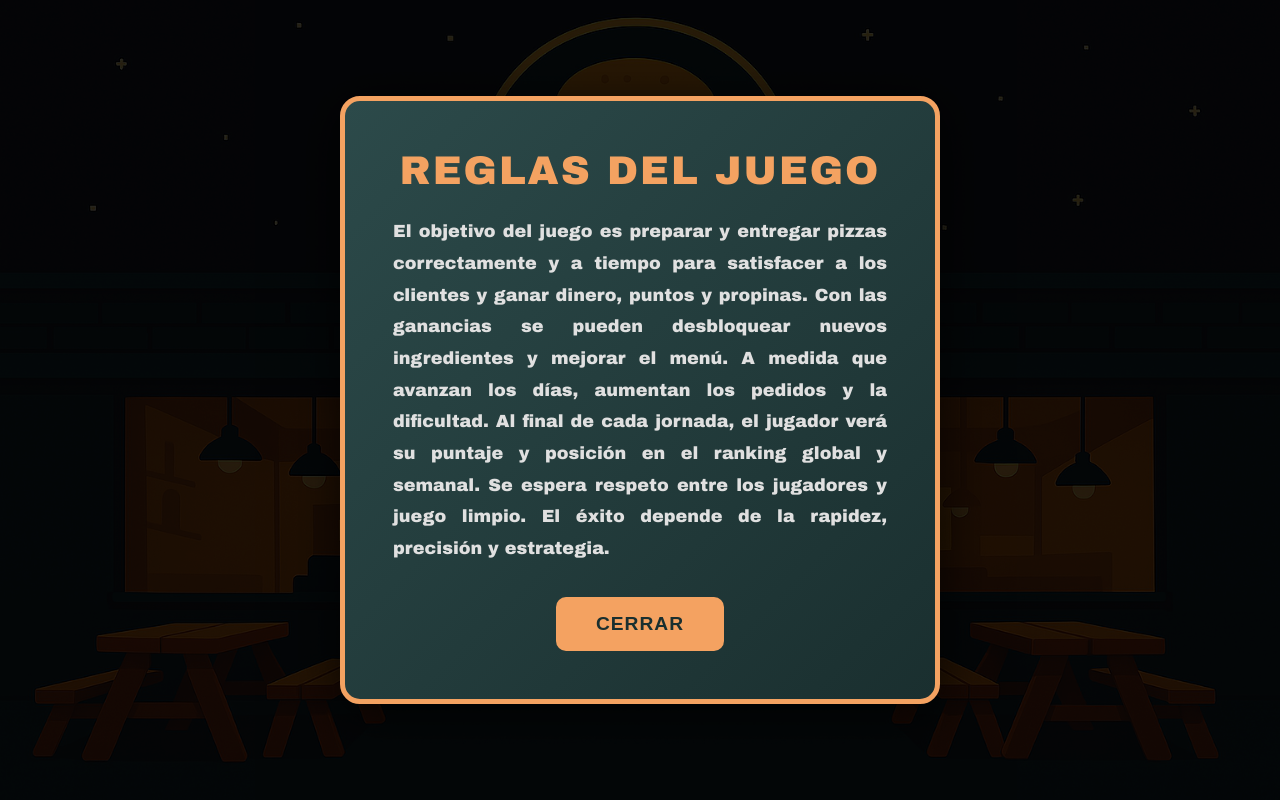
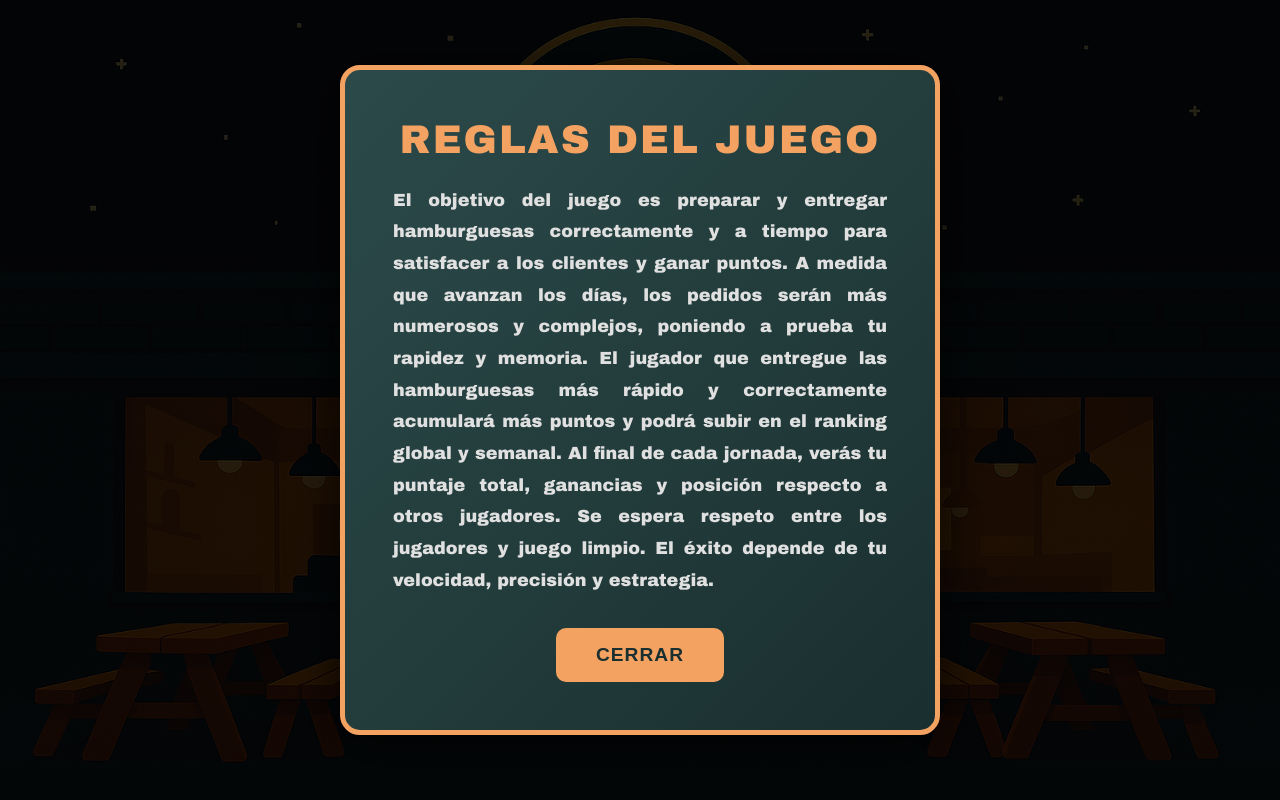
Before and after one commit to PioIX/2025-TPIN-2-G16, a Next.js app in the folder front/: page /inicio in a window 1280 px wide. Both pictures are taken after a click on the button "REGLAS DEL JUEGO". Built offline with nearby package versions, Linux system fonts and the light colour scheme.

Commit message:
commit reglas

```diff
--- a/front/src/app/inicio/page.js
+++ b/front/src/app/inicio/page.js
@@ -45,13 +45,12 @@ export default function MenuPrincipal() {
           <div className={styles.modalContent} onClick={(e) => e.stopPropagation()}>
             <h2 className={styles.modalTitle}>Reglas del Juego</h2>
             <p className={styles.modalText}>
-              El objetivo del juego es preparar y entregar pizzas correctamente y a tiempo
-              para satisfacer a los clientes y ganar dinero, puntos y propinas. Con las
-              ganancias se pueden desbloquear nuevos ingredientes y mejorar el menú. A medida
-              que avanzan los días, aumentan los pedidos y la dificultad. Al final de cada
-              jornada, el jugador verá su puntaje y posición en el ranking global y semanal.
-              Se espera respeto entre los jugadores y juego limpio. El éxito depende de la
-              rapidez, precisión y estrategia.
+              El objetivo del juego es preparar y entregar hamburguesas correctamente y a tiempo para satisfacer a los clientes y ganar puntos.
+              A medida que avanzan los días, los pedidos serán más numerosos y complejos, poniendo a prueba tu rapidez y memoria.
+              El jugador que entregue las hamburguesas más rápido y correctamente acumulará más puntos y podrá subir en el ranking global y semanal.
+              Al final de cada jornada, verás tu puntaje total, ganancias y posición respecto a otros jugadores.
+              Se espera respeto entre los jugadores y juego limpio.
+              El éxito depende de tu velocidad, precisión y estrategia.
             </p>
             <button className={styles.closeButton} onClick={toggleReglas}>
               Cerrar
```
